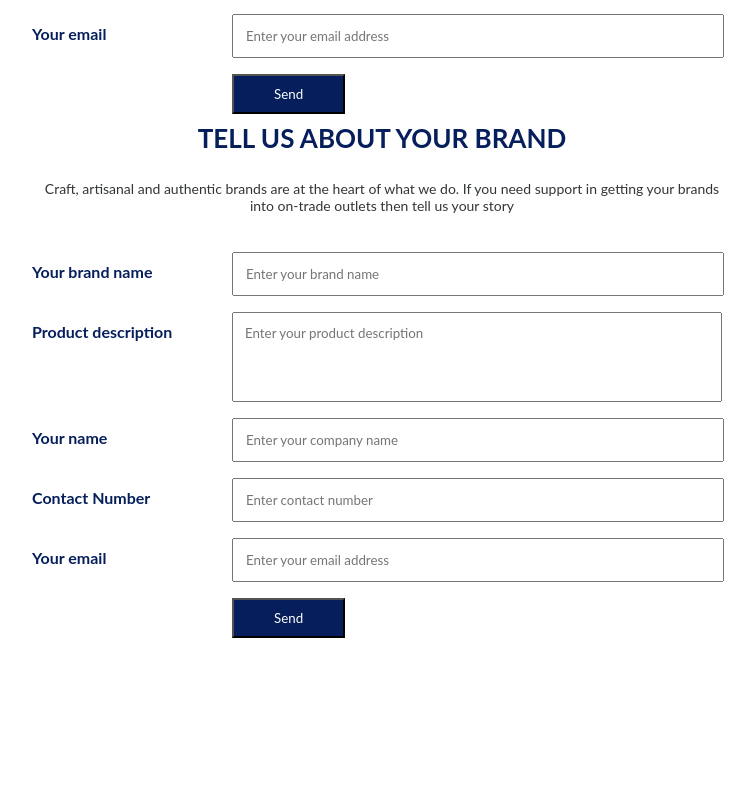
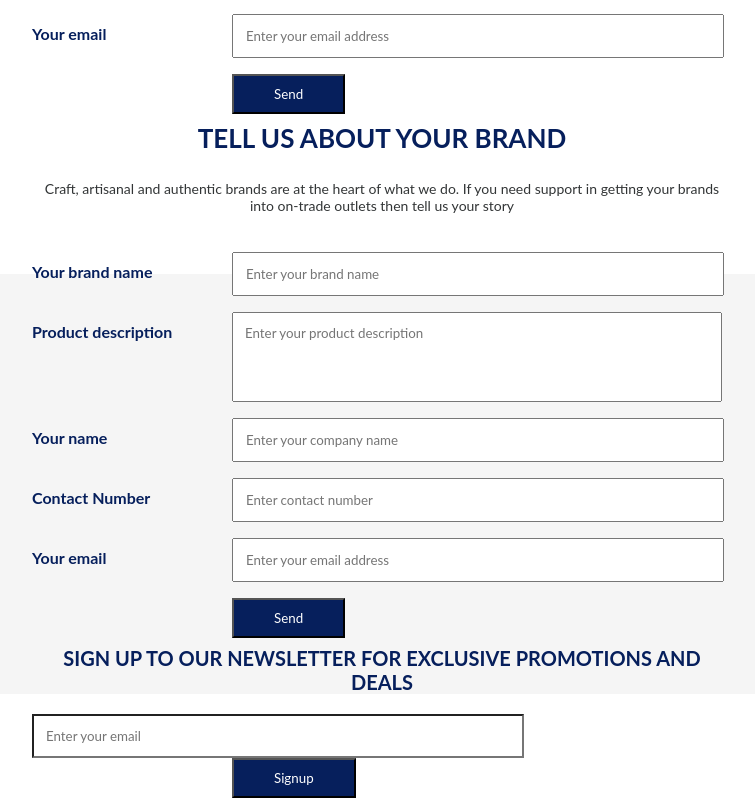
Before and after one commit to garyjacksonwork/custom-component, an Angular app: page / in a window 1280 px wide. Shown: the part 411-1209 px from the top of the page, without its empty margins (258-1013 px from the left). Before the commit the page ends 1057 px from the top, so only its background shows below. Built offline with nearby package versions, Linux system fonts and the light colour scheme.

Commit message:
subscribe form

```diff
--- a/src/app/app.component.html
+++ b/src/app/app.component.html
@@ -61,3 +61,14 @@
         </div>
     </form>
   </div>
+
+
+  <div class="subscribe-social-bar">
+      <div class="container">
+        <h3>Sign Up to our Newsletter for exclusive Promotions and Deals</h3>
+        <form action="#">
+            <input type="email" name="email" id="email" placeholder="Enter your email">
+            <input type="submit" class="submit" value="Signup">
+        </form>
+      </div>
+  </div>
--- a/src/app/app.component.scss
+++ b/src/app/app.component.scss
@@ -63,3 +63,38 @@
         }
     }
 }
+
+.subscribe-social-bar {
+    background: #f5f5f5;
+    text-align: center;
+    .container {
+        max-width:700px;
+        padding: 0 20px;
+        margin: 0 auto 60px auto;
+        h3 {
+            color: #061f5c;
+            font-family: 'Lato', sans-serif;
+            font-size: 20px;
+            text-transform: uppercase;
+        }
+        form {
+            input {
+                width: calc(100% - 236px);
+                float: left;
+                display: block;
+                padding: 12px;
+                font-family: 'Lato', sans-serif;
+                color: gray;
+                background: #fff;
+                &.submit {
+                    background: #061f5c;
+                    color: #fff;
+                    padding: 10px 40px;
+                    margin-left: 200px;
+                    cursor: pointer;
+                    width: auto;
+                }
+            }
+        }
+    }
+}
```
Also changed, not shown: 3 other files (tests, documents, lock files or other folders).
